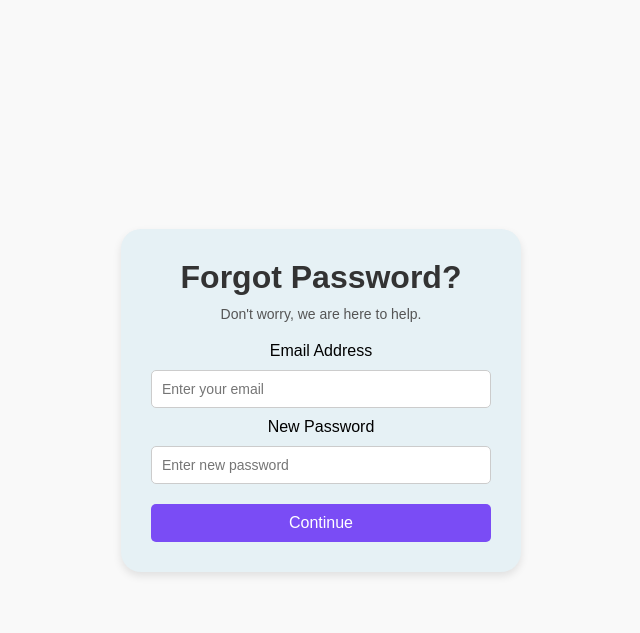
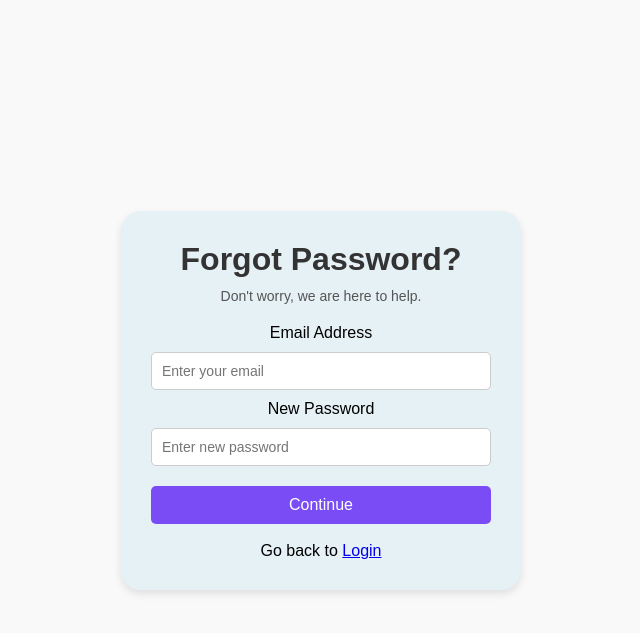
Before and after one commit to lovepreetsch/BloggingWebsite, a Java web app: page /ForgetPassword.jsp in a window 1280 px wide. Shown: the top 633 px of the page, without its empty margins (319-959 px from the left). Run offline with Tomcat 11, a stand-in JSP engine, Linux system fonts and the light colour scheme.

Commit message:
Added login link in forget Password & added scroll up button in ListBlog

```diff
--- a/navigation_project/src/main/webapp/ForgetPassword.jsp
+++ b/navigation_project/src/main/webapp/ForgetPassword.jsp
@@ -137,7 +137,9 @@
             <!-- Submit Button -->
             <div id="content-submit">
                 <input type="submit" name="action" value="Continue">
-            </div>
+            </div> <br>
+
+            Go back to <a href="Login.jsp">Login</a>
         </form>
     </section>
 </body>
```
